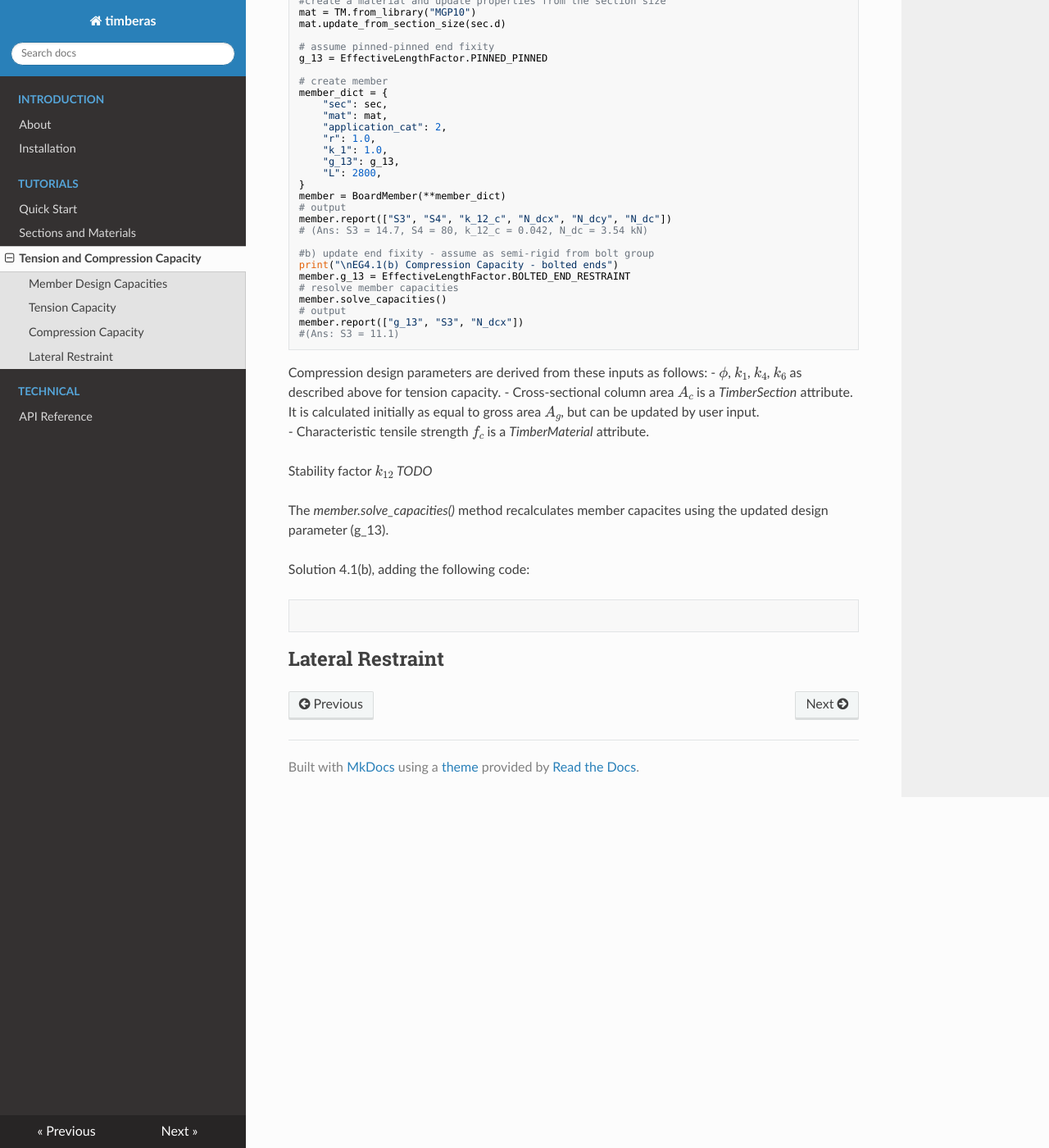
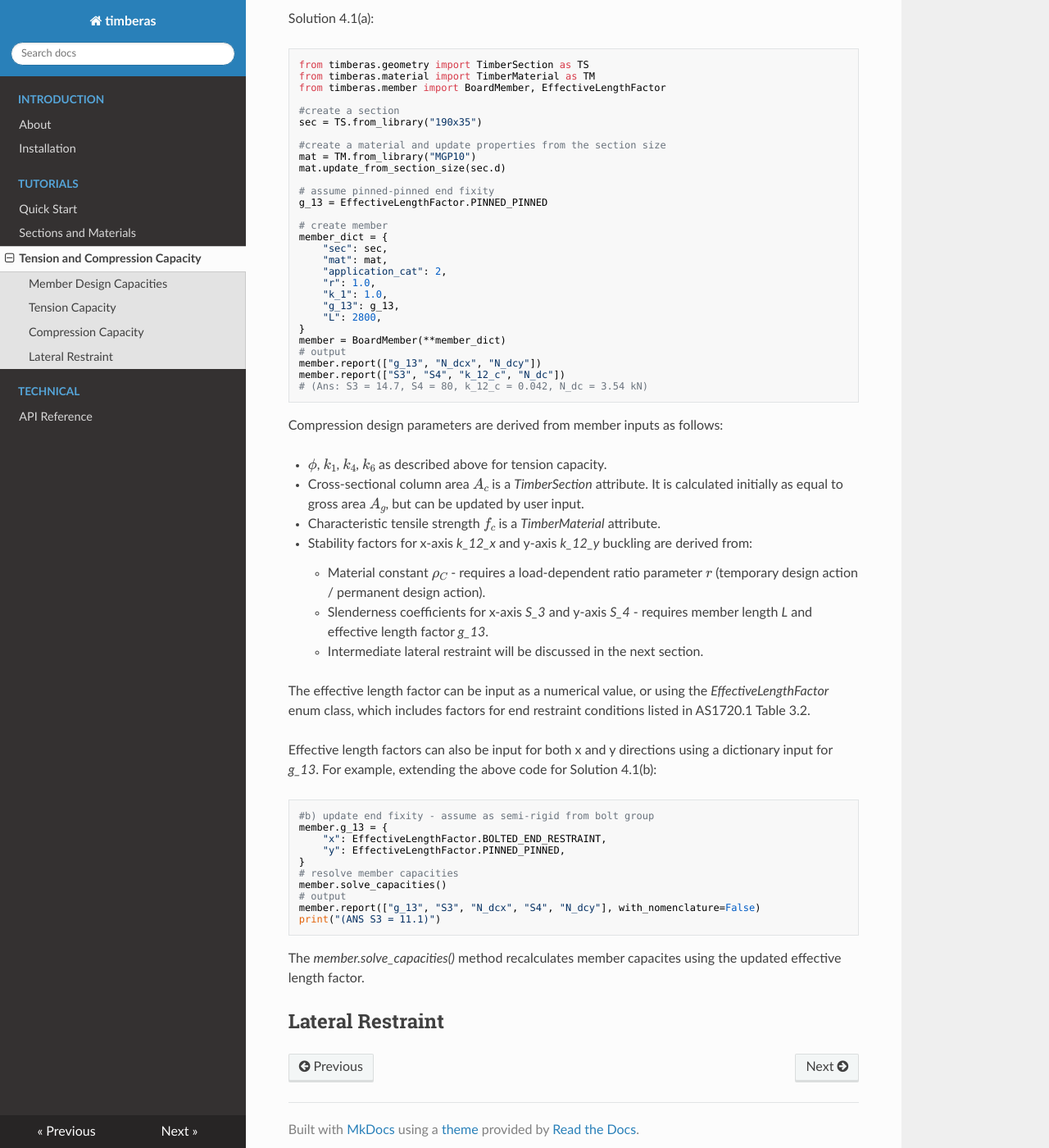
Before and after one commit to Folded-Structures-Lab/timber-as, an MkDocs documentation site: the page built from docs/tutorial-3.md, in a window 1280 px wide and 1400 px high, scrolled down 3198 px. Shown: the whole window at 82% size. Built offline with MkDocs 1.6.1, drawn with Linux system fonts in a browser that asks for light colours; nearby versions of some CDN libraries; some of the changed text lies outside the part shown.

Commit message:
docs compression capacity upated, effective length directions added
g_13_x and g_13_y added from g_13 dict input

````diff
--- a/docs/tutorial-3.md
+++ b/docs/tutorial-3.md
@@ -110,8 +110,17 @@ The additional parameters of the *member.report()* function are used to enable a
 
 The design compression capacity of timber member (parallel to grain) as per AS1720.1 Clause 3.3.1 is:
 $$
-N_{dc} = \phi k_1 k_4 k_6 k_{12} f_c A_c
+N_{d,c} = \phi k_1 k_4 k_6 k_{12} f_c A_c
 $$
+
+The stability factor $k_{12}$ (Ref. Cl 3.3.3) accounts for the potential of buckling failure about $x$ or $y$ axes. Thus, *timberas* evaluates stability and compressive capacity about both axes, using then then minimum as the governing design compressive capacity:
+$$
+N_{d,cx} = \phi k_1 k_4 k_6 k_{12,x} f_c A_c
+$$
+$$
+N_{d,cy} = \phi k_1 k_4 k_6 k_{12,y} f_c A_c
+$$
+
 Input and evaluation of compression design parameters using *timberas* is detailed further with reference to the following example.
 
 
@@ -150,39 +159,37 @@ member_dict = {
 }
 member = BoardMember(**member_dict)
 # output
-member.report(["S3", "S4", "k_12_c", "N_dcx", "N_dcy", "N_dc"])
+member.report(["g_13", "N_dcx", "N_dcy"])
+member.report(["S3", "S4", "k_12_c", "N_dc"])
 # (Ans: S3 = 14.7, S4 = 80, k_12_c = 0.042, N_dc = 3.54 kN)
+```
 
+Compression design parameters are derived from member inputs as follows:
+
+- $\phi$, $k_1$, $k_4$, $k_6$ as described above for tension capacity.
+- Cross-sectional column area $A_c$ is a *TimberSection* attribute. It is calculated initially as equal to gross area $A_g$, but can be updated by user input.
+- Characteristic tensile strength $f_c$ is a *TimberMaterial* attribute.
+-  Stability factors for x-axis *k_12_x* and y-axis *k_12_y* buckling are derived from:
+    - Material constant $\rho_C$ - requires a load-dependent ratio parameter $r$ (temporary design action / permanent design action).
+    - Slenderness coefficients for x-axis *S_3* and y-axis *S_4* - requires member length *L* and effective length factor *g_13*.
+    - Intermediate lateral restraint will be discussed in the next section.
+
+The effective length factor can be input as a numerical value, or using the *EffectiveLengthFactor* enum class, which includes factors for end restraint conditions listed in AS1720.1 Table 3.2.
+
+Effective length factors can also be input for both x and y directions using a dictionary input for *g_13*. For example, extending the above code for Solution 4.1(b):
+```
 #b) update end fixity - assume as semi-rigid from bolt group
-print("\nEG4.1(b) Compression Capacity - bolted ends")
-member.g_13 = EffectiveLengthFactor.BOLTED_END_RESTRAINT
+member.g_13 = {
+    "x": EffectiveLengthFactor.BOLTED_END_RESTRAINT,
+    "y": EffectiveLengthFactor.PINNED_PINNED,
+}
 # resolve member capacities
 member.solve_capacities()
 # output
-member.report(["g_13", "S3", "N_dcx"])
-#(Ans: S3 = 11.1)
+member.report(["g_13", "S3", "N_dcx", "S4", "N_dcy"], with_nomenclature=False)
+print("(ANS S3 = 11.1)")
 ```
-
-Compression design parameters are derived from these inputs as follows:
-- $\phi$, $k_1$, $k_4$, $k_6$ as described above for tension capacity.
-- Cross-sectional column area $A_c$ is a *TimberSection* attribute. It is calculated initially as equal to gross area $A_g$, but can be updated by user input.
-- Characteristic tensile strength $f_c$ is a *TimberMaterial* attribute.
-
-
-Stability factor $k_{12}$ *TODO*
-
-
-
-The *member.solve_capacities()* method recalculates member capacites using the updated design parameter (g_13).
-
-
-
-
-Solution 4.1(b), adding the following code:
-
-```
-
-```
+The *member.solve_capacities()* method recalculates member capacites using the updated effective length factor.
 
 
 ## Lateral Restraint
````
Also changed, not shown: LICENSE.md (+1 -1 lines), TODO.md (+1 -1 lines), docs/tutorial-2.md (+1 -1 lines), 2 other files.
